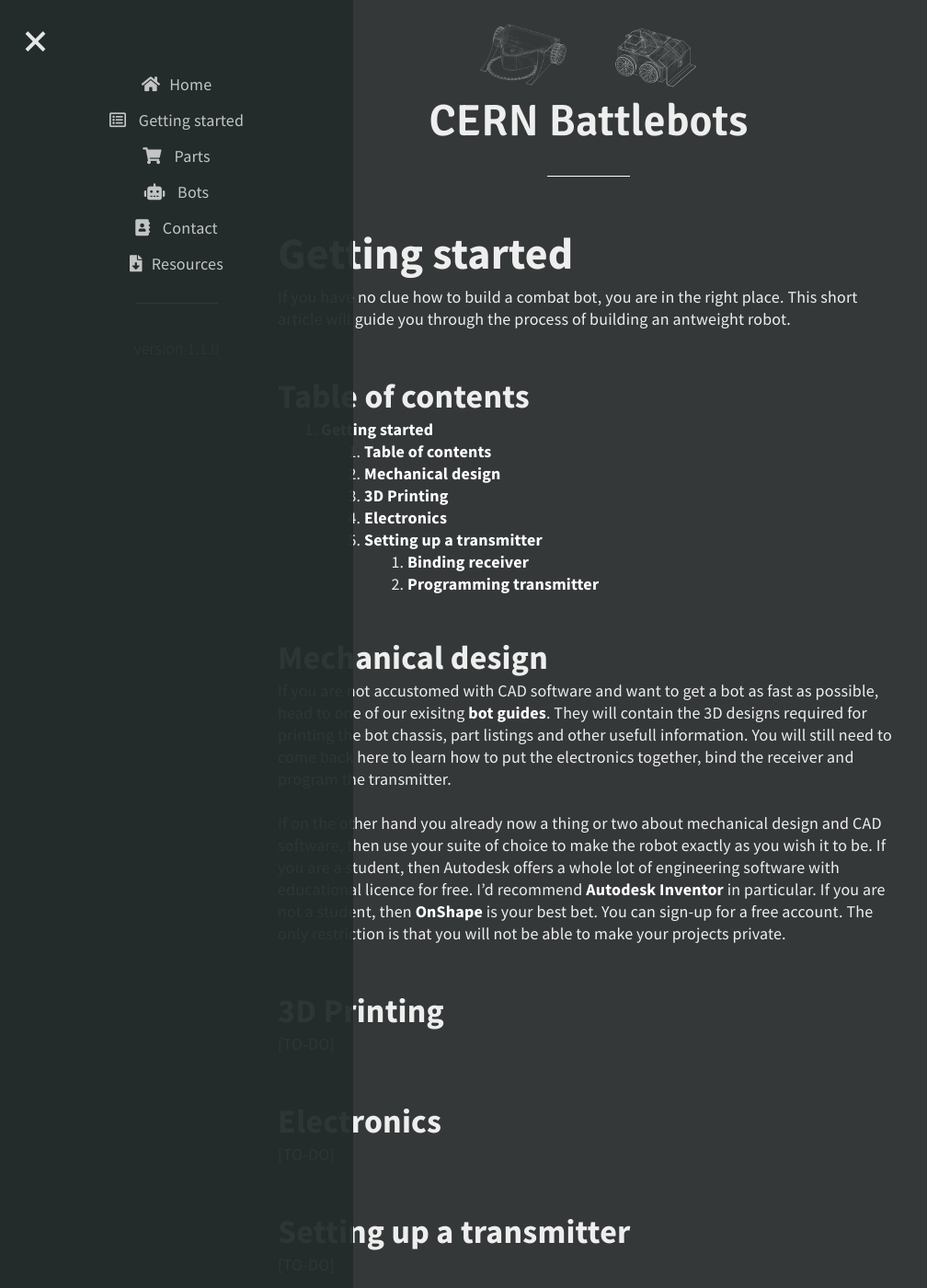
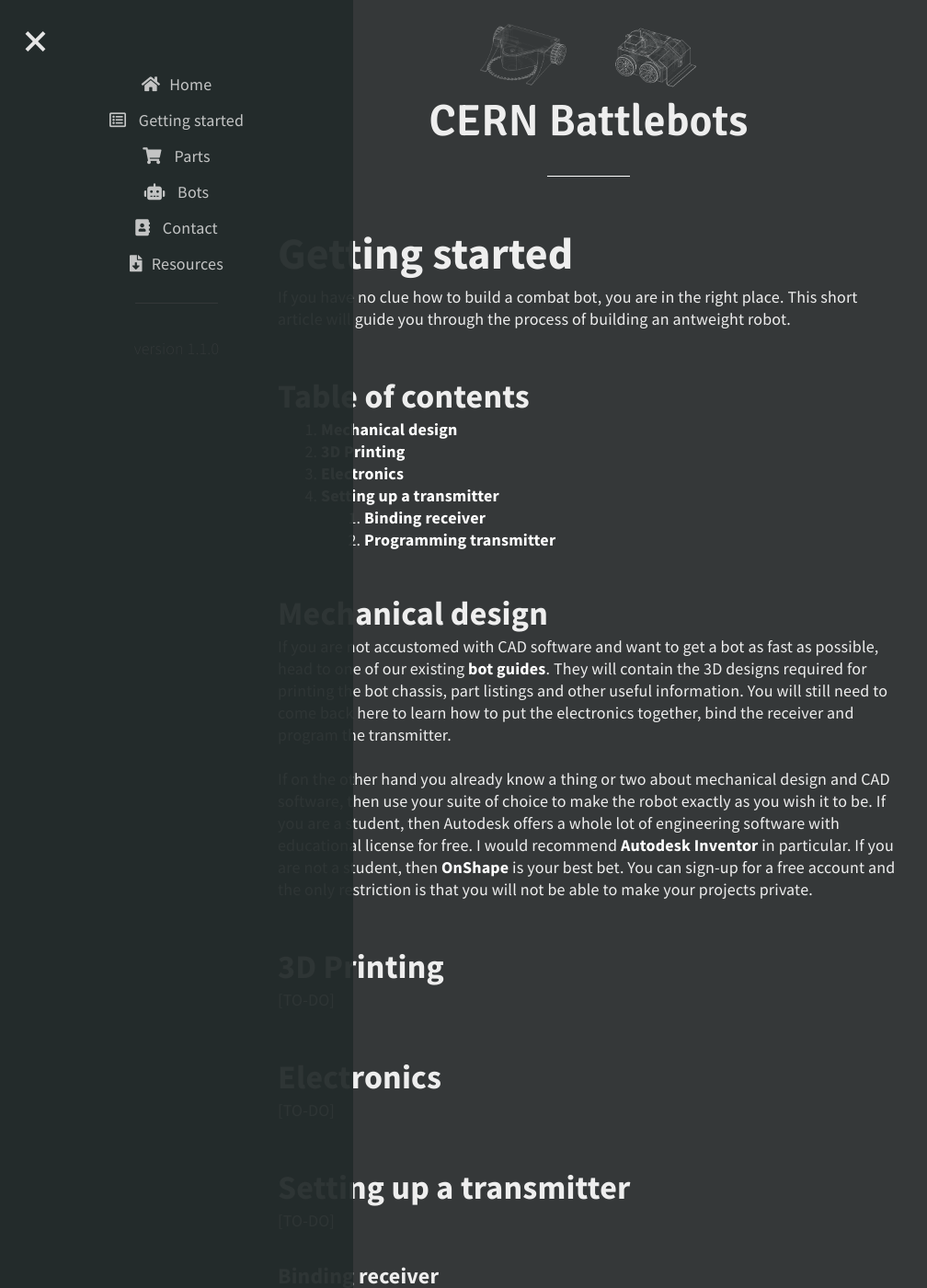
Before and after one commit to Styku/cern-battlebots, a Jekyll site: the page built from quickstart.md, in a window 1280 px wide and 1400 px high. Shown: the whole window at 92% size, without its empty margins (0-1008 px from the left). Built offline with Jekyll 4.4.1, drawn with Linux system fonts in a browser that asks for light colours; nearby versions of some CDN libraries.

Commit message:
fixed typos

```diff
--- a/quickstart.md
+++ b/quickstart.md
@@ -7,29 +7,31 @@
 
 
 # Getting started
+{:.no_toc}
 If you have no clue how to build a combat bot, you are in the right place.
 This short article will guide you through the process of building an
 antweight robot.
 
 ## Table of contents
-1. Table of Contents
+{:.no_toc}
+1. TOC
 {:toc}
 
 ## Mechanical design
 If you are not accustomed with CAD software and want to get a bot as fast
-as possible, head to one of our exisitng [bot guides]({{ site.url }}/bots).
+as possible, head to one of our existing [bot guides]({{ site.url }}/bots).
 They will contain the 3D designs required for printing the bot chassis,
-part listings and other usefull information. You will still need to come
+part listings and other useful information. You will still need to come
 back here to learn how to put the electronics together, bind the
 receiver and program the transmitter.
 
-If on the other hand you already now a thing or two about mechanical design
+If on the other hand you already know a thing or two about mechanical design
 and CAD software, then use your suite of choice to make the robot exactly
 as you wish it to be. If you are a student, then Autodesk offers a whole lot
-of engineering software with educational licence for free. I'd recommend
+of engineering software with educational license for free. I would recommend
 [Autodesk Inventor](https://www.autodesk.com/education/free-software/inventor-professional)
 in particular. If you are not a student, then [OnShape](http://www.onshape.com)
-is your best bet. You can sign-up for a free account. The only restriction is
+is your best bet. You can sign-up for a free account and the only restriction is
 that you will not be able to make your projects private.
 
 
```
